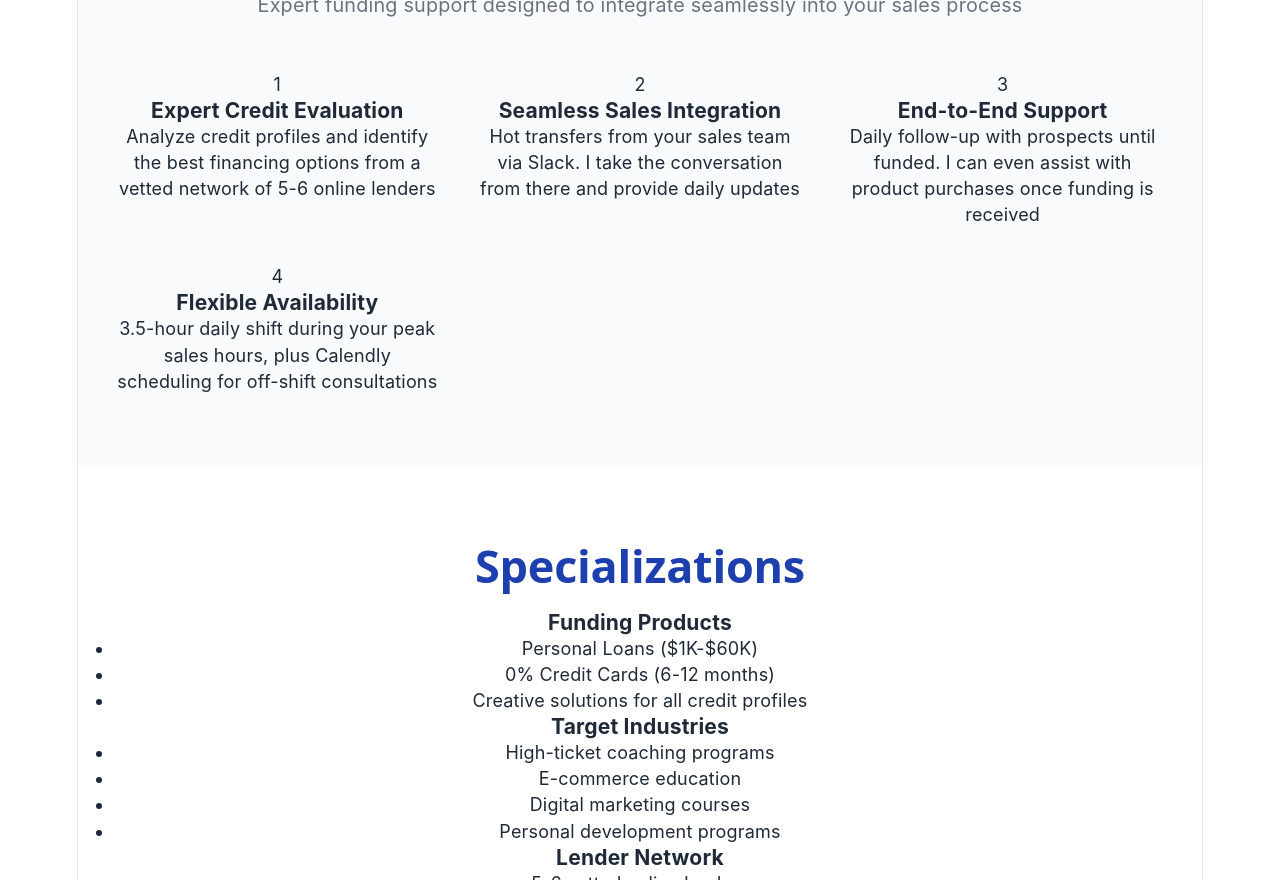
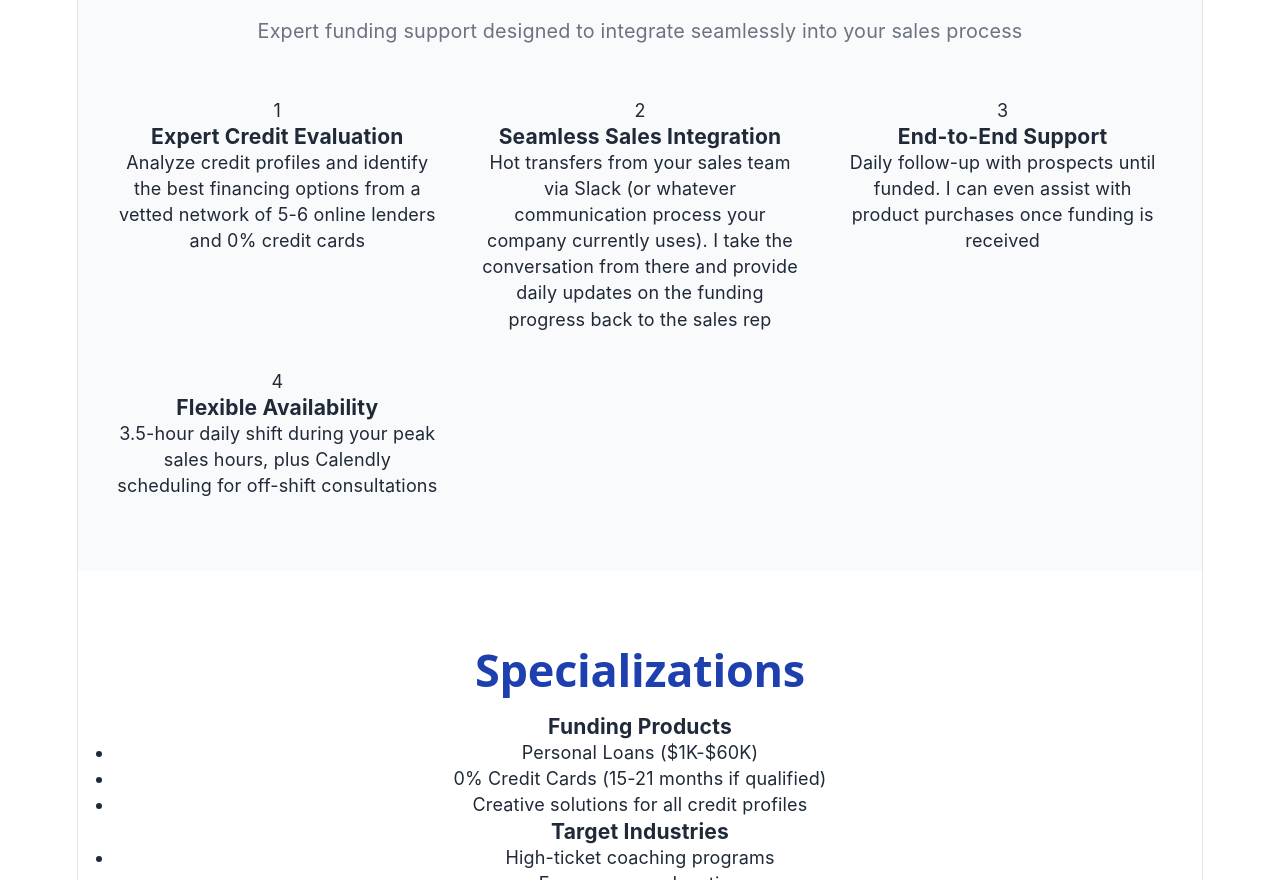
Before and after one commit to fundingadvisor/funding-specialist-website, a React (Vite) app: page / in a window 1280 px wide. Shown: the part 1920-2800 px from the top of the page. Built offline with nearby package versions, Linux system fonts and the light colour scheme.

Commit message:
Update website with 14 customer-focused edits

```diff
--- a/src/App.jsx
+++ b/src/App.jsx
@@ -15,11 +15,11 @@ function App() {
   const services = [
     {
       title: "Expert Credit Evaluation",
-      description: "Analyze credit profiles and identify the best financing options from a vetted network of 5-6 online lenders"
+      description: "Analyze credit profiles and identify the best financing options from a vetted network of 5-6 online lenders and 0% credit cards"
     },
     {
       title: "Seamless Sales Integration",
-      description: "Hot transfers from your sales team via Slack. I take the conversation from there and provide daily updates"
+      description: "Hot transfers from your sales team via Slack (or whatever communication process your company currently uses). I take the conversation from there and provide daily updates on the funding progress back to the sales rep"
     },
     {
       title: "End-to-End Support",
@@ -34,11 +34,11 @@ function App() {
   const specializations = [
     {
       category: "Funding Products",
-      items: ["Personal Loans ($1K-$60K)", "0% Credit Cards (6-12 months)", "Creative solutions for all credit profiles"]
+      items: ["Personal Loans ($1K-$60K)", "0% Credit Cards (15-21 months if qualified)", "Creative solutions for all credit profiles"]
     },
     {
       category: "Target Industries",
-      items: ["High-ticket coaching programs", "E-commerce education", "Digital marketing courses", "Personal development programs"]
+      items: ["High-ticket coaching programs", "E-commerce education", "Digital marketing courses", "Personal development programs", "Affiliate Marketing programs"]
     },
     {
       category: "Lender Network",
@@ -50,17 +50,17 @@ function App() {
     {
       number: "1",
       title: "Hot Transfer",
-      description: "Sales rep hands off prospect via Slack with contact information"
+      description: "Sales rep hands off prospect via Slack or Skype or similar application with contact information, Credit Score, Personal Yearly Income, and desired package amount"
     },
     {
       number: "2",
       title: "Initial Consultation",
-      description: "20-30 minute call to understand financial situation and funding needs"
+      description: "20-30 min to establish credit profile and begin the funding process if qualified"
     },
     {
       number: "3",
       title: "Lender Matching",
-      description: "Match prospect with best lender based on credit profile and needs"
+      description: "Match prospect with best lender based on credit profile and income level"
     },
     {
       number: "4",
@@ -70,7 +70,7 @@ function App() {
     {
       number: "5",
       title: "Daily Follow-Up",
-      description: "Stay in touch with prospect and provide Slack updates to your team"
+      description: "Stay in touch with prospect and provide funding progress updates to your team"
     },
     {
       number: "6",
@@ -119,7 +119,7 @@ function App() {
         <div className="nav-container">
           <div className="logo">
             <h1>Funding Specialist</h1>
-            <p className="tagline">Independent B2B Funding Contractor</p>
+            <p className="tagline">Expert Funding Support for High-Ticket Programs</p>
           </div>
           <ul className="nav-links">
             <li><a href="#about">About</a></li>
@@ -178,7 +178,7 @@ function App() {
             </div>
 
             <h3>How I Work</h3>
-            <p>I work as a performance-based contractor, meaning I only get paid when your prospects get funded. I integrate directly into your sales process through "hot transfers" via Slack, handle all the funding details, provide daily updates to your team, and stay with each client until they receive their funds. I work a focused 3.5-hour daily shift during your peak sales hours, plus I'm available via Calendly for off-shift consultations.</p>
+            <p>I work as a performance-based contractor, meaning I only get paid when your prospects get funded. I integrate directly into your sales process through "hot transfers" via Slack (or whatever communication process your company currently uses), handle all the funding details, provide daily updates to your team, and stay with each client until they receive their funds. I work a focused 3.5-hour daily shift during your peak sales hours, plus I make scheduling available via Calendly, providing multiple times a day to make it convenient for the customer.</p>
           </div>
         </div>
       </section>
@@ -242,13 +242,13 @@ function App() {
             <div className="metrics-grid">
               <div className="metric">
                 <div className="metric-label">Average Funding Time</div>
-                <div className="metric-value">5 Days</div>
+                <div className="metric-value">5-7 Days</div>
                 <div className="metric-note">Personal loans (without complications)</div>
               </div>
               <div className="metric">
                 <div className="metric-label">Initial Consultation</div>
                 <div className="metric-value">20-30 Min</div>
-                <div className="metric-note">Efficient and focused</div>
+                <div className="metric-note">To establish credit profile and begin funding process</div>
               </div>
               <div className="metric">
                 <div className="metric-label">Funding Range</div>
@@ -330,8 +330,8 @@ function App() {
             </div>
             <div className="req-card">
               <h3>Communication</h3>
-              <p><strong>Hot Transfers:</strong> Slack</p>
-              <p><strong>Updates:</strong> Daily Slack messages</p>
+              <p><strong>Hot Transfers:</strong> Slack or cold, depending on the communication style of your company</p>
+              <p><strong>Updates:</strong> Daily progress messages</p>
               <p><strong>Scheduling:</strong> Calendly calendar</p>
             </div>
             <div className="req-card">
```
Also changed, not shown: 2 other files (tests, documents, lock files or other folders).
